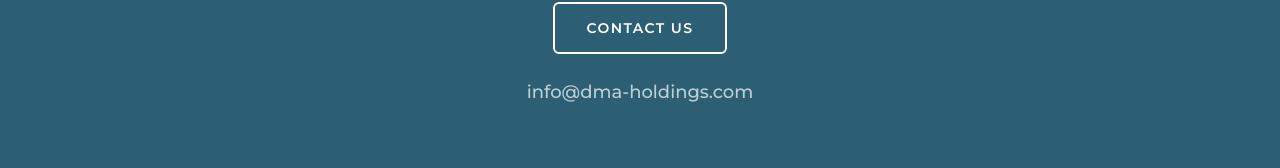
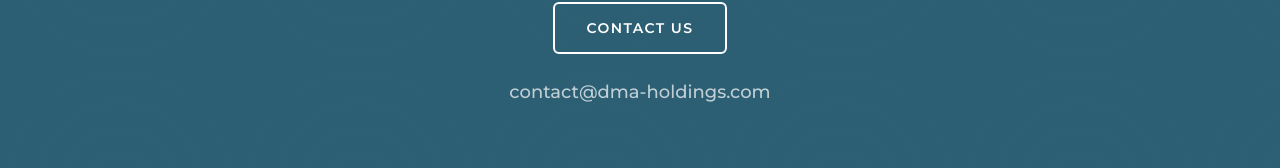
Before and after one commit to VoidKeishi/dma-holding-landing, a Next.js app: page / in a window 1280 px wide. Shown: the part 2896-3064 px from the top of the page. Built offline with nearby package versions, Linux system fonts and the light colour scheme.

Commit message:
Update email address

```diff
--- a/components/ContactCTA.tsx
+++ b/components/ContactCTA.tsx
@@ -68,7 +68,7 @@
             transition={{ duration: 0.6, delay: 0.3 }}
           >
             <a
-              href="mailto:info@dma-holdings.com"
+              href="mailto:contact@dma-holdings.com"
               className="inline-flex items-center rounded-md border-2 border-white px-6 py-3 text-xs font-semibold uppercase tracking-widest text-white transition-all duration-150 hover:bg-white hover:text-dma-teal sm:px-8 sm:py-3.5 sm:text-sm md:hover:scale-[1.02]"
             >
               Contact Us
@@ -80,7 +80,7 @@
             {...fadeInUp}
             transition={{ duration: 0.6, delay: 0.4 }}
           >
-            info@dma-holdings.com
+            contact@dma-holdings.com
           </motion.p>
 
           {/* White slogan */}
```
